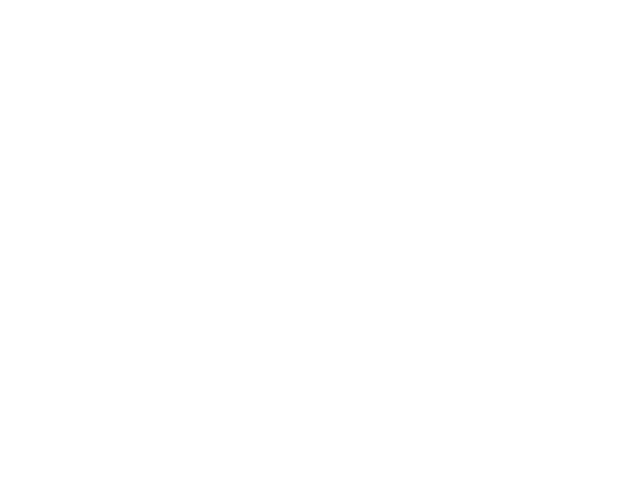
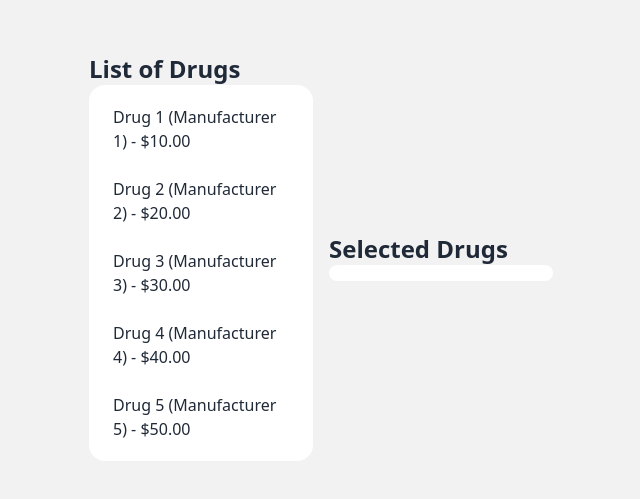
Before and after one commit to josePedroAguiar/MEI-ES-pharmacy-service, a React (Create React App) app in the folder client-react/: page /list in a window 1280 px wide. Before the commit this address had no page. Shown: the part 143-642 px from the top of the page, without its empty margins (319-959 px from the left). Built offline with nearby package versions, Linux system fonts and the light colour scheme.

Commit message:
List of drugs with selection for purchase/removal

```diff
--- a/client-react/src/App.js
+++ b/client-react/src/App.js
@@ -6,6 +6,7 @@ import Login from './components/authentication/Login';
 import Home from './components/home/Home';
 import Waiting from './components/waitingRoom/WaitingPage';
 import NavBar from './components/NavBar';
+import ListDrugs from './components/prescription/ListDrugs';
 
 
 function App() {
@@ -16,6 +17,7 @@ function App() {
           <Route path="/" element={<Home />} />
           <Route path="/login" element={<Login />} />
           <Route path="/waiting" element={<Waiting />} />
+          <Route path="/list" element={<ListDrugs />} />
         </Routes>
     </BrowserRouter >
   );
--- /dev/null
+++ b/client-react/src/components/prescription/ListDrugs.js
@@ -0,0 +1,54 @@
+import { useState } from "react";
+
+function ListDrugs(props) {
+  const [user, setUser] = useState(props.user);
+  const [drugs, setDrugs] = useState([
+    { id: 1, name: "Drug 1", manufacturer: "Manufacturer 1", price: 10.0 },
+    { id: 2, name: "Drug 2", manufacturer: "Manufacturer 2", price: 20.0 },
+    { id: 3, name: "Drug 3", manufacturer: "Manufacturer 3", price: 30.0 },
+    { id: 4, name: "Drug 4", manufacturer: "Manufacturer 4", price: 40.0 },
+    { id: 5, name: "Drug 5", manufacturer: "Manufacturer 5", price: 50.0 },
+  ]);
+  const [selectedDrugs, setSelectedDrugs] = useState([]);
+
+  const addToSelectedDrugs = (drug) => {
+    setSelectedDrugs([...selectedDrugs, drug]);
+  };
+
+  const removeFromSelectedDrugs = (drug) => {
+    setSelectedDrugs(selectedDrugs.filter((d) => d.id !== drug.id));
+  };
+
+  return (
+    <div className="hero min-h-screen bg-base-200">
+      <div className="hero-content flex-col lg:flex-row">
+        <div className="w-1/2">
+          <h2 className="text-2xl font-bold">List of Drugs</h2>
+          <ul className="menu bg-base-100 w-56 p-2 rounded-box">
+            {drugs.map((drug) => (
+              <li key={drug.id}>
+                <a onClick={() => addToSelectedDrugs(drug)}>
+                  {drug.name} ({drug.manufacturer}) - ${drug.price.toFixed(2)}
+                </a>
+              </li>
+            ))}
+          </ul>
+        </div>
+        <div className="w-1/2">
+          <h2 className="text-2xl font-bold">Selected Drugs</h2>
+          <ul className="menu bg-base-100 w-56 p-2 rounded-box">
+            {selectedDrugs.map((drug) => (
+              <li key={drug.id}>
+                <a onClick={() => removeFromSelectedDrugs(drug)}>
+                  {drug.name} ({drug.manufacturer}) - ${drug.price.toFixed(2)}
+                </a>
+              </li>
+            ))}
+          </ul>
+        </div>
+      </div>
+    </div>
+  );
+}
+
+export default ListDrugs;
```
